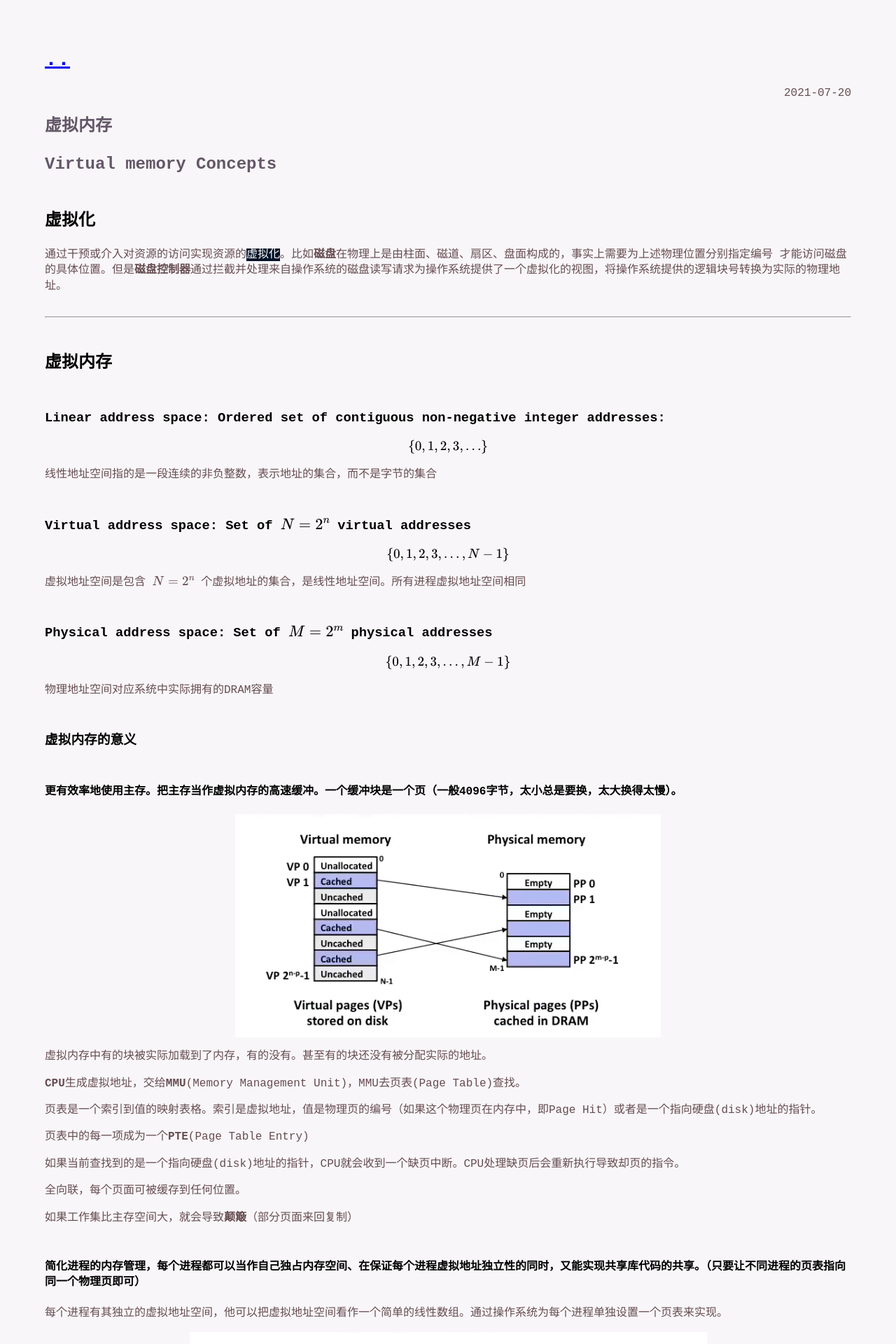
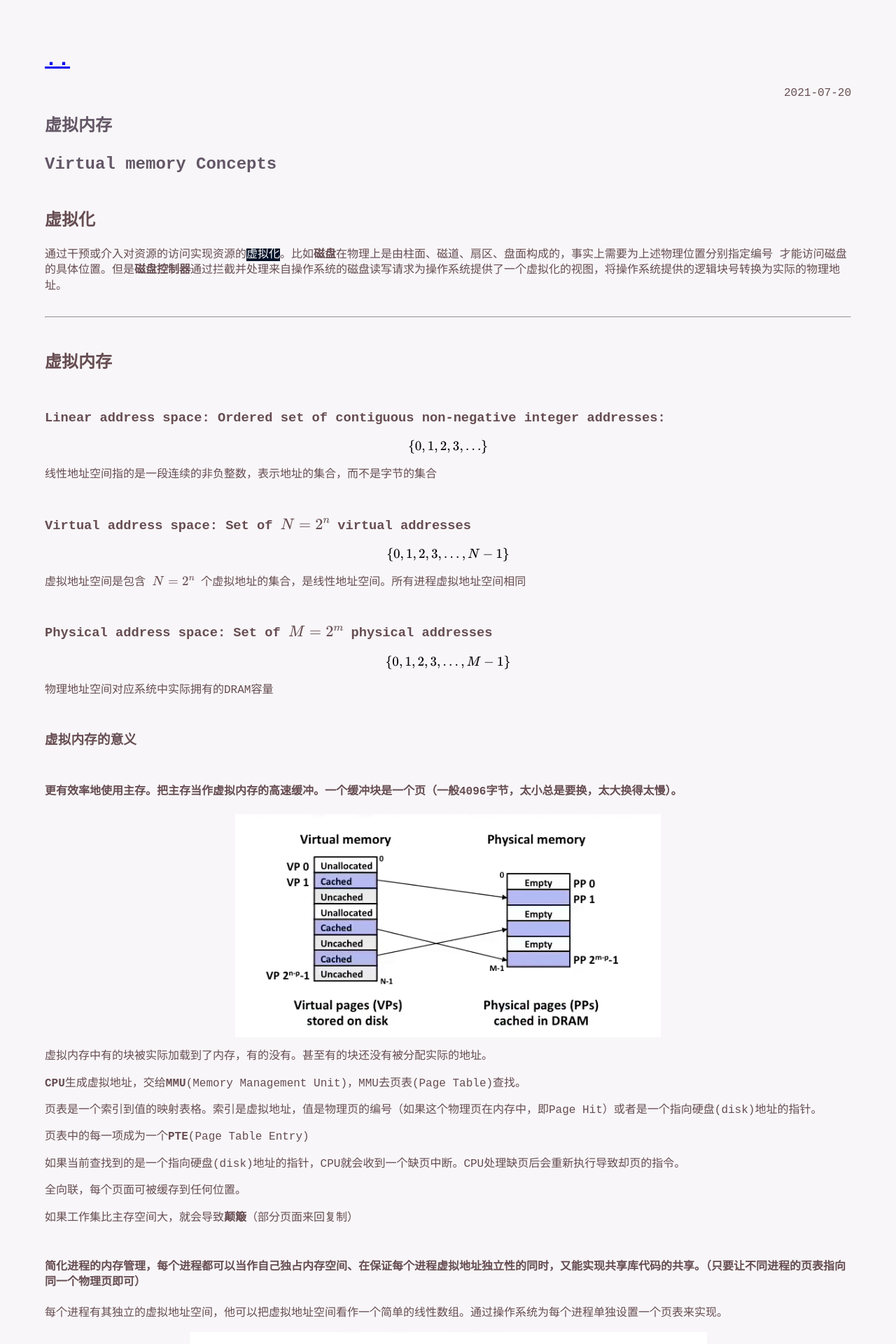
Before and after one commit to J-XZ/blog, a Jekyll site: the page built from _posts/2021-07-20-虚拟内存.md, in a window 1280 px wide. Shown: the top 1920 px of the page at 70% size. Built offline with Jekyll 4.4.1, drawn with Linux system fonts in a browser that asks for light colours; formulas are drawn with MathJax 3.

Commit message:
fix the h2 h3 ... h6 color

```diff
--- a/_sass/no-style-please.scss
+++ b/_sass/no-style-please.scss
@@ -52,6 +52,7 @@ body {
 
 h2, h3, h4, h5, h6 {
   margin-top: 3rem;
+  color: #664d52;
 }
 
 hr {
```
